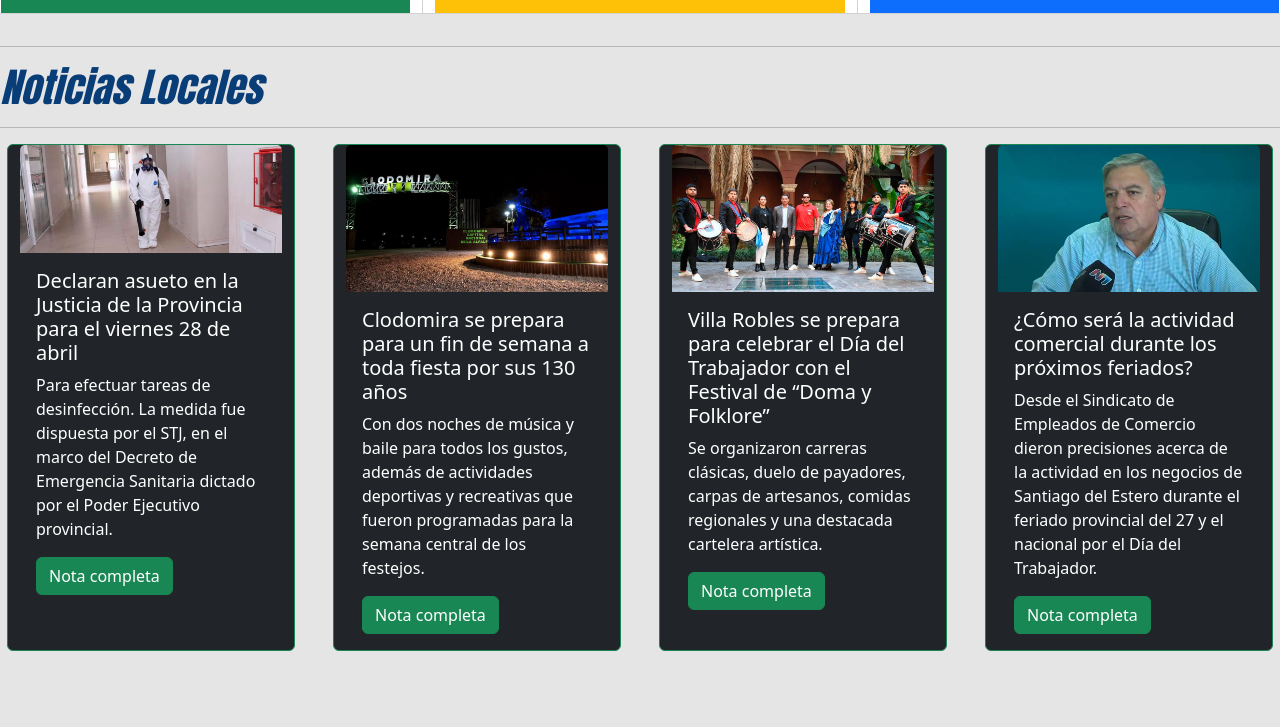
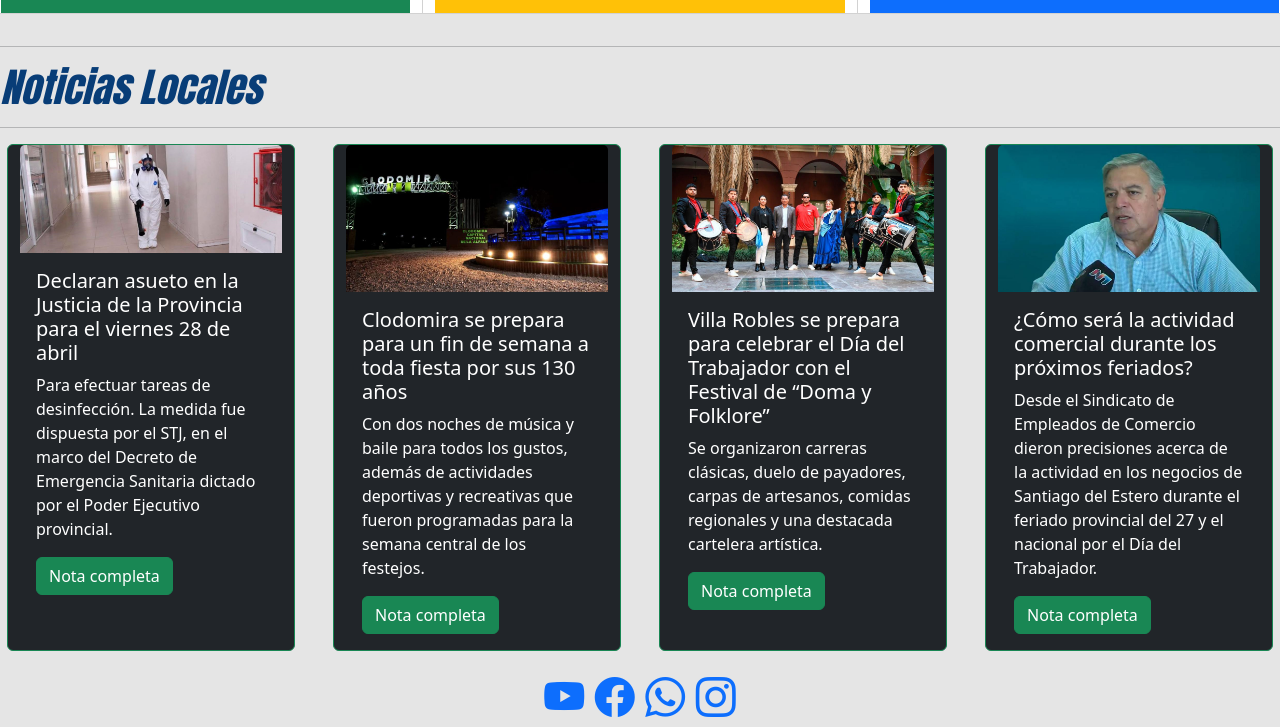
Before and after one commit to RicardoFelipe-Paz/Segunda.Pre-entrega, a plain HTML site: page index.html in a window 1280 px wide. Shown: the part 1499-2226 px from the top of the page. Before the commit the page ends 2166 px from the top, so only its background shows below. Drawn offline with nearby package versions, Linux system fonts and the light colour scheme.

Commit message:
Se agrego footer

```diff
--- a/index.html
+++ b/index.html
@@ -5,6 +5,8 @@
   <meta charset="utf-8">
   <meta name="viewport" content="width=device-width, initial-scale=1">
   <title>Diario Santiago 24x7</title>
+  <!-- link de Iconos -->
+  <link rel="stylesheet" href="https://cdn.jsdelivr.net/npm/bootstrap-icons@1.10.5/font/bootstrap-icons.css">
   <!-- Link CSS bootstrap -->
   <link href="https://cdn.jsdelivr.net/npm/bootstrap@5.3.0-alpha3/dist/css/bootstrap.min.css" rel="stylesheet"
     integrity="sha384-KK94CHFLLe+nY2dmCWGMq91rCGa5gtU4mk92HdvYe+M/SXH301p5ILy+dN9+nJOZ" crossorigin="anonymous">
@@ -197,6 +199,12 @@
   </section>
 
   <footer>
+    <div class="redes.sociales text-center fs-1">
+      <a href="https://www.youtube.com/"><i class="bi bi-youtube"></i></a>
+      <a href="https://www.facebook.com/"><i class="bi bi-facebook"></i></a>
+      <a href="https://www.whatsapp.com/?lang=es"><i class="bi bi-whatsapp"></i></a>
+      <a href="https://www.instagram.com/"><i class="bi bi-instagram"></i></a>
+    </div>
   </footer>
 
 
```
